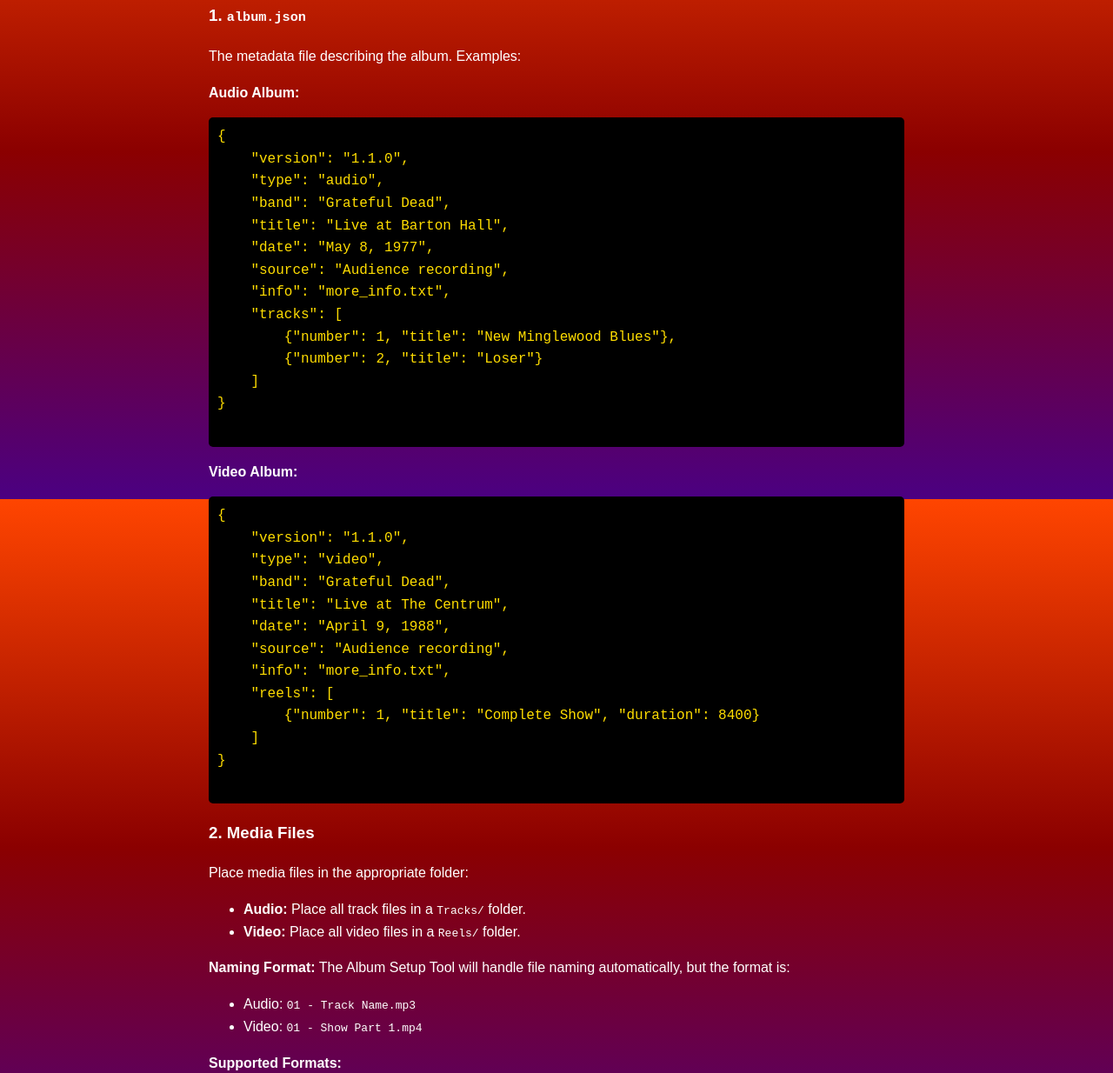
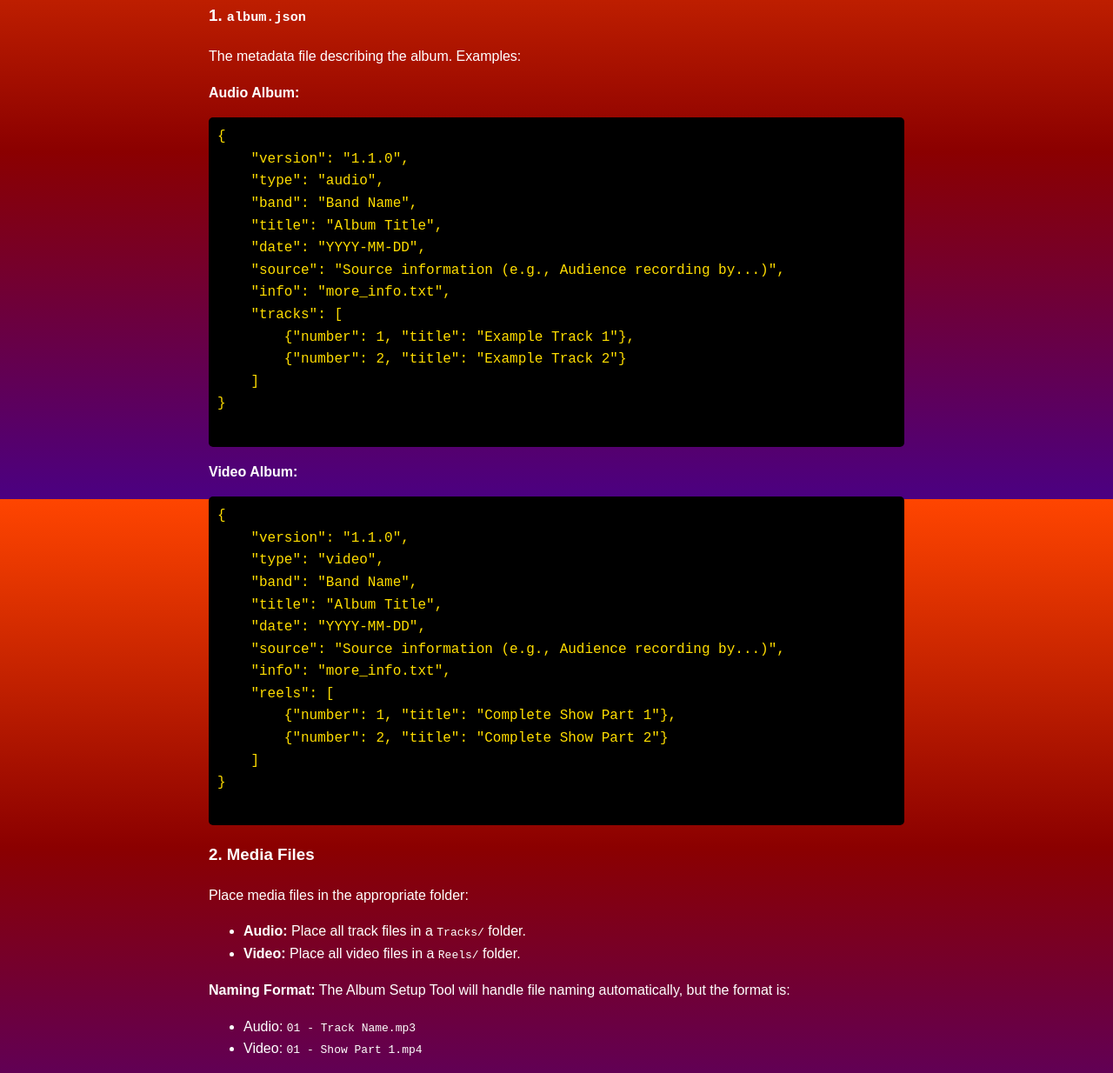
Before and after one commit to JonnieSparkles/playdead, a plain HTML site: page contribute.html in a window 1280 px wide. Shown: the part 1026-2260 px from the top of the page at 87% size. Drawn offline with Linux system fonts and the light colour scheme.

Commit message:
Update contribute to reference examples and tools

```diff
--- a/contribute.html
+++ b/contribute.html
@@ -59,14 +59,14 @@
 {
     "version": "1.1.0",
     "type": "audio",
-    "band": "Grateful Dead",
-    "title": "Live at Barton Hall",
-    "date": "May 8, 1977",
-    "source": "Audience recording",
+    "band": "Band Name",
+    "title": "Album Title",
+    "date": "YYYY-MM-DD",
+    "source": "Source information (e.g., Audience recording by...)",
     "info": "more_info.txt",
     "tracks": [
-        {"number": 1, "title": "New Minglewood Blues"},
-        {"number": 2, "title": "Loser"}
+        {"number": 1, "title": "Example Track 1"},
+        {"number": 2, "title": "Example Track 2"}
     ]
 }
         </pre>
@@ -77,13 +77,14 @@
 {
     "version": "1.1.0",
     "type": "video",
-    "band": "Grateful Dead",
-    "title": "Live at The Centrum",
-    "date": "April 9, 1988",
-    "source": "Audience recording",
+    "band": "Band Name",
+    "title": "Album Title",
+    "date": "YYYY-MM-DD",
+    "source": "Source information (e.g., Audience recording by...)",
     "info": "more_info.txt",
     "reels": [
-        {"number": 1, "title": "Complete Show", "duration": 8400}
+        {"number": 1, "title": "Complete Show Part 1"},
+        {"number": 2, "title": "Complete Show Part 2"}
     ]
 }
         </pre>
@@ -132,7 +133,7 @@
                 Use your preferred Arweave client (e.g., <a href="https://ardrive.io" target="_blank">ArDrive</a>) to upload the album folder.
             </li>
             <li><strong>Create the Album Manifest:</strong>
-                Generate a manifest for the album folder:
+                <p>ArDrive will automatically generate the manifest when uploading a folder. The structure will look like this:</p>
                 <pre>
 {
     "manifest": "arweave/paths",
```
